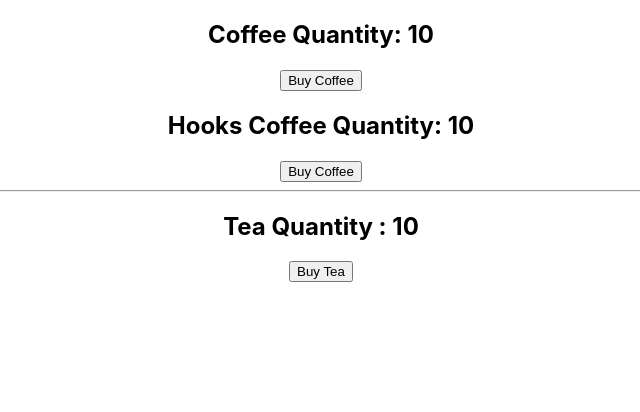
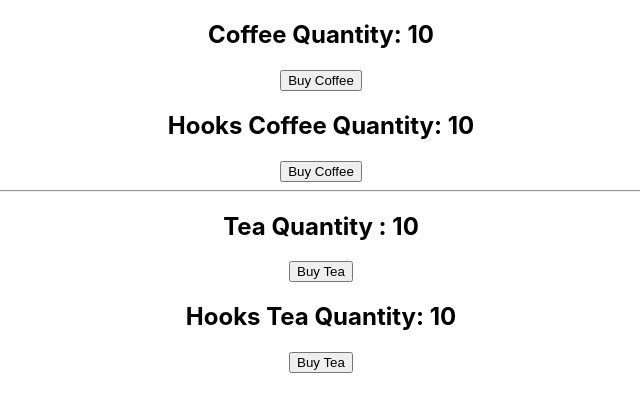
Before and after one commit to lalitlsg/React-Redux-Concepts, a React (Create React App) app: page / in a window 1280 px wide. Shown: the top 412 px of the page, without its empty margins (319-959 px from the left). Built offline with nearby package versions, Linux system fonts and the light colour scheme.

Commit message:
created HooksTeaContainer.js

```diff
--- a/src/App.js
+++ b/src/App.js
@@ -5,6 +5,7 @@ import store from "./Redux/store";
 import HooksCoffeeContainer from "./Components/HooksCoffeeContainer";
 import TeaContainer from "./Components/TeaContainer";
 import CoffeeContainer from "./Components/CoffeeContainer";
+import HooksTeaContainer from "./Components/HooksTeaContainer";
 
 function App() {
   return (
@@ -14,6 +15,7 @@ function App() {
         <HooksCoffeeContainer />
         <hr />
         <TeaContainer />
+        <HooksTeaContainer />
       </div>
     </Provider>
   );
--- /dev/null
+++ b/src/Components/HooksTeaContainer.js
@@ -0,0 +1,16 @@
+import React from "react";
+import { useSelector, useDispatch } from "react-redux";
+import { buyTea } from "../Redux";
+
+function HooksTeaContainer() {
+  const teaQty = useSelector(state => state.tea.teaQty);
+  const dispatch = useDispatch();
+  return (
+    <div>
+      <h2>Hooks Tea Quantity: {teaQty}</h2>
+      <button onClick={() => dispatch(buyTea())}>Buy Tea</button>
+    </div>
+  );
+}
+
+export default HooksTeaContainer;
```
